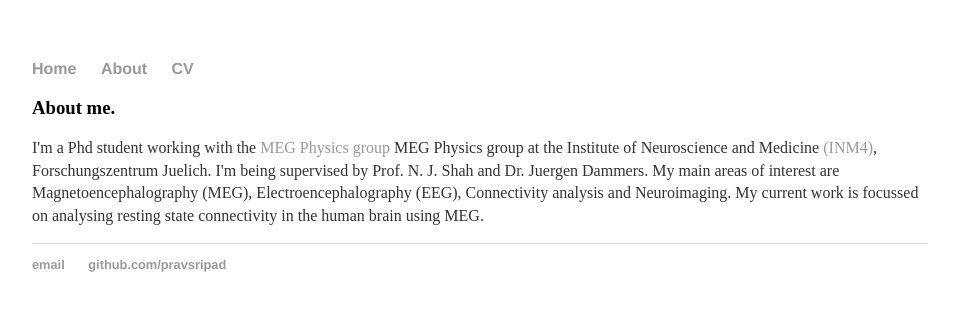
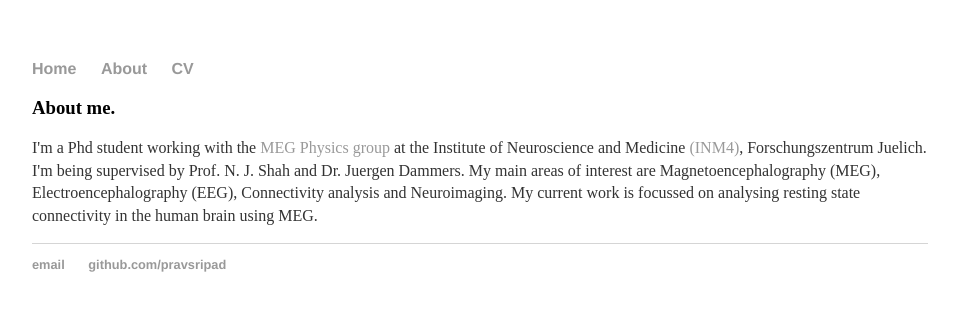
Before and after one commit to pravsripad/pravsripad.github.io, a Jekyll site: the page built from about/index.html, in a window 1280 px wide. Shown: the top 311 px of the page, without its empty margins (160-1119 px from the left). Built offline with Jekyll 4.4.1, drawn with Linux system fonts in a browser that asks for light colours.

Commit message:
Fix repeated word in about me.

```diff
--- a/about/index.html
+++ b/about/index.html
@@ -4,5 +4,5 @@ title: Praveen Sripad, About me.
 ---
 <div class="blurb">
 	<h3>About me.</h3>
-	<p style="font-size:100%">I'm a Phd student working with the  <a href="http://www.fz-juelich.de/inm/inm-4/EN/Forschung/MEG-Physik/_node.html">MEG Physics group</a>  MEG Physics group at the Institute of Neuroscience and Medicine <a href="http://www.fz-juelich.de/inm/inm-4/EN/Home/home_node.html">(INM4)</a>, Forschungszentrum Juelich. I'm being supervised by Prof. N. J. Shah and Dr. Juergen Dammers. My main areas of interest are Magnetoencephalography (MEG), Electroencephalography (EEG), Connectivity analysis and Neuroimaging. My current work is focussed on analysing resting state connectivity in the human brain using MEG. </p>
+	<p style="font-size:100%">I'm a Phd student working with the  <a href="http://www.fz-juelich.de/inm/inm-4/EN/Forschung/MEG-Physik/_node.html">MEG Physics group</a>  at the Institute of Neuroscience and Medicine <a href="http://www.fz-juelich.de/inm/inm-4/EN/Home/home_node.html">(INM4)</a>, Forschungszentrum Juelich. I'm being supervised by Prof. N. J. Shah and Dr. Juergen Dammers. My main areas of interest are Magnetoencephalography (MEG), Electroencephalography (EEG), Connectivity analysis and Neuroimaging. My current work is focussed on analysing resting state connectivity in the human brain using MEG. </p>
 </div><!-- /.blurb -->
```
